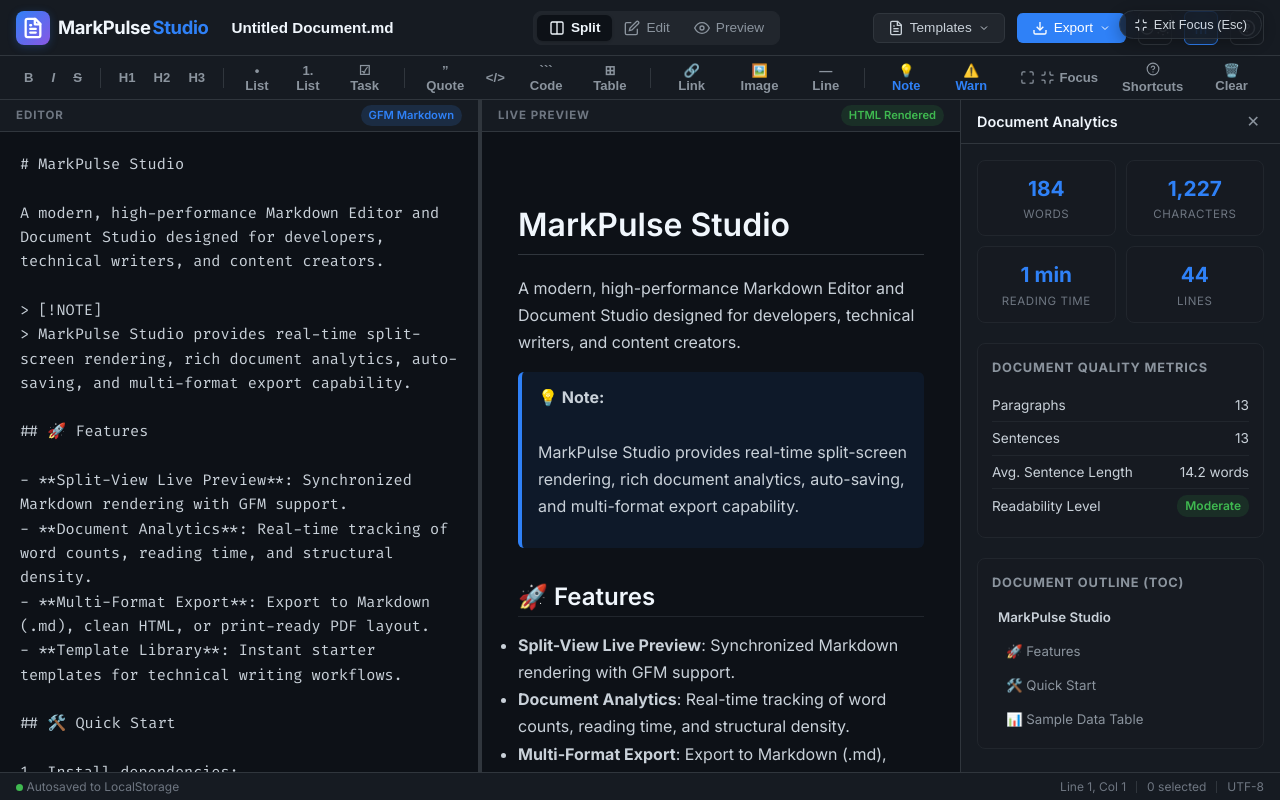
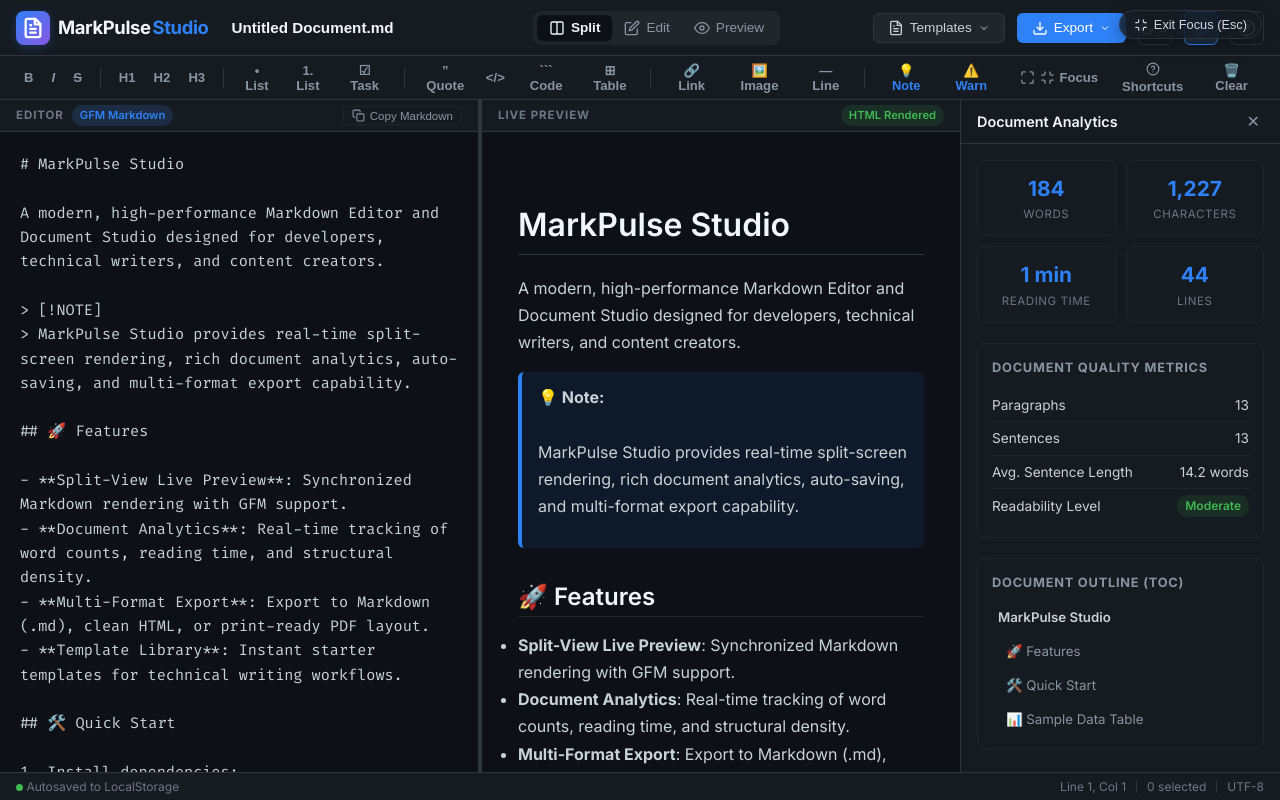
Before and after one commit to Chirayou/Assignment1_project, a website built with Vite: page index.html in a window 1280 px wide. Built offline with nearby package versions, Linux system fonts and the light colour scheme.

Commit message:
feat: implement quick copy raw markdown to clipboard button

```diff
--- a/index.html
+++ b/index.html
@@ -149,8 +149,16 @@
     <main class="workspace-main">
       <div id="pane-editor" class="workspace-pane pane-editor">
         <div class="pane-header">
-          <span class="pane-label">EDITOR</span>
-          <span class="pane-badge">GFM Markdown</span>
+          <div class="pane-header-left">
+            <span class="pane-label">EDITOR</span>
+            <span class="pane-badge">GFM Markdown</span>
+          </div>
+          <div class="pane-header-right">
+            <button id="btn-copy-markdown" class="pane-action-btn" title="Copy raw Markdown text to clipboard">
+              <svg width="13" height="13" viewBox="0 0 24 24" fill="none" stroke="currentColor" stroke-width="2" stroke-linecap="round" stroke-linejoin="round"><rect x="9" y="9" width="13" height="13" rx="2" ry="2"/><path d="M5 15H4a2 2 0 0 1-2-2V4a2 2 0 0 1 2-2h9a2 2 0 0 1 2 2v1"/></svg>
+              <span>Copy Markdown</span>
+            </button>
+          </div>
         </div>
         <div class="editor-wrapper">
           <textarea id="editor-textarea" class="editor-textarea" spellcheck="false" placeholder="Type or paste your Markdown content here..."></textarea>
--- a/src/main.js
+++ b/src/main.js
@@ -85,6 +85,7 @@
 const closeShortcutsModal = document.getElementById('close-shortcuts-modal');
 const modalBackdrop = document.getElementById('modal-backdrop');
 const btnModalDone = document.getElementById('btn-modal-done');
+const btnCopyMarkdown = document.getElementById('btn-copy-markdown');
 
 let isFocusMode = false;
 
@@ -294,6 +295,11 @@
   btnExportHtml.addEventListener('click', exportHTML);
   btnExportPdf.addEventListener('click', exportPDF);
   btnCopyHtml.addEventListener('click', copyHTMLToClipboard);
+
+  // Quick Copy raw Markdown button in editor pane header
+  if (btnCopyMarkdown) {
+    btnCopyMarkdown.addEventListener('click', copyRawMarkdown);
+  }
 
   // Focus mode button triggers
   if (btnFocusMode) {
@@ -582,6 +588,22 @@
   });
 }
 
+function copyRawMarkdown() {
+  const content = editorTextarea.value;
+  if (!content) {
+    showToast('Editor is empty');
+    return;
+  }
+  navigator.clipboard.writeText(content).then(() => {
+    showToast('Copied raw Markdown to clipboard! 📋');
+  }).catch(() => {
+    // Fallback if clipboard API is restricted
+    editorTextarea.select();
+    document.execCommand('copy');
+    showToast('Copied raw Markdown to clipboard! 📋');
+  });
+}
+
 function downloadBlob(blob, filename) {
   const url = URL.createObjectURL(blob);
   const a = document.createElement('a');
--- a/style.css
+++ b/style.css
@@ -392,6 +392,37 @@
   display: flex;
   align-items: center;
   justify-content: space-between;
+}
+
+.pane-header-left, .pane-header-right {
+  display: flex;
+  align-items: center;
+  gap: 8px;
+}
+
+.pane-action-btn {
+  background: transparent;
+  border: 1px solid var(--border-subtle);
+  color: var(--text-secondary);
+  font-size: 0.72rem;
+  font-weight: 500;
+  padding: 2px 8px;
+  border-radius: 4px;
+  cursor: pointer;
+  display: inline-flex;
+  align-items: center;
+  gap: 5px;
+  transition: all 0.15s ease;
+}
+
+.pane-action-btn:hover {
+  background: var(--bg-surface-hover);
+  color: var(--text-heading);
+  border-color: var(--border-color);
+}
+
+.pane-action-btn:active {
+  transform: scale(0.96);
 }
 
 .pane-label {
```
Also changed, not shown: README.md.
